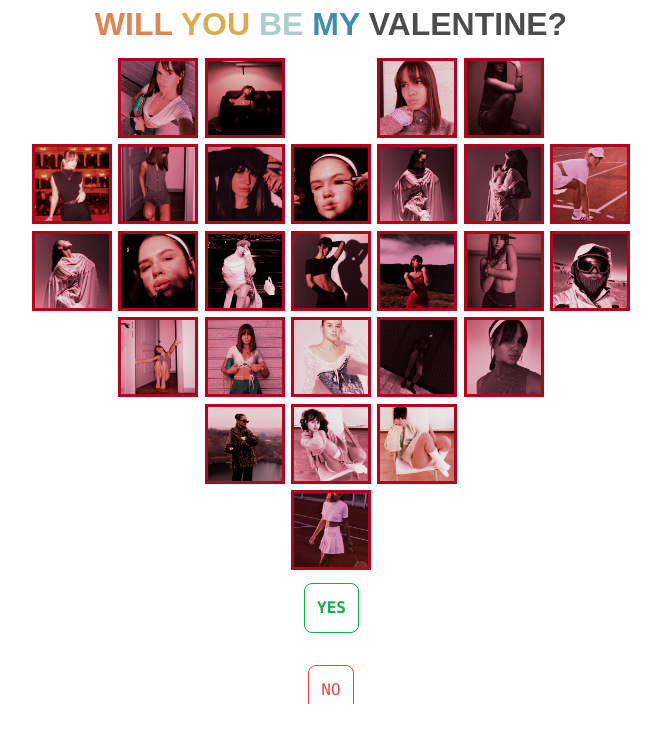
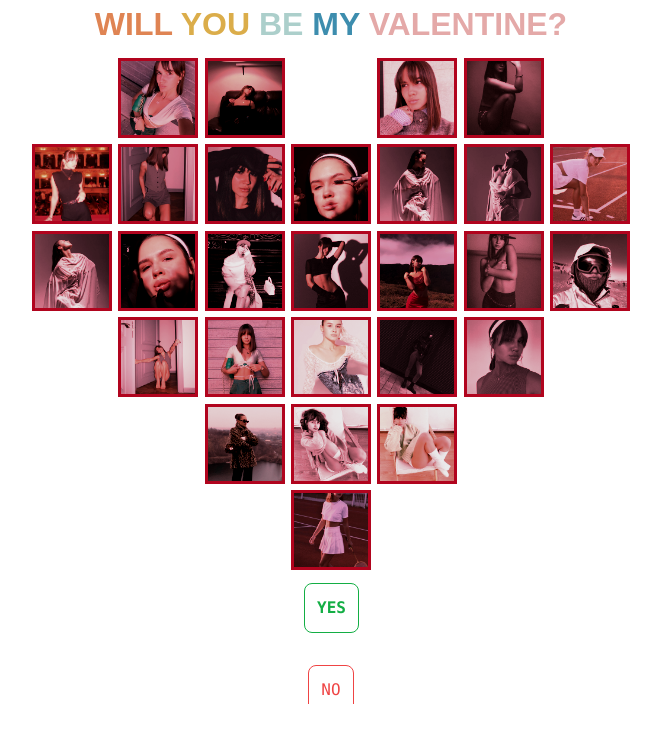
Before and after one commit to michael-shel/valentine, a SvelteKit app: page / in a window 1280 px wide. Shown: the top 734 px of the page, without its empty margins (309-970 px from the left). Built offline with nearby package versions, Linux system fonts and the light colour scheme.

Commit message:
Improvements

```diff
--- a/src/components/PixelHeart.svelte
+++ b/src/components/PixelHeart.svelte
@@ -101,7 +101,7 @@
     0% {
       transform: scale(1);
     }
-    7% {
+    6% {
       transform: scale(1.1);
     }
     20% {
@@ -113,7 +113,7 @@
   }
 
   .item {
-    animation: waveAnimation 7s infinite;
+    animation: waveAnimation 6s infinite;
   }
 
   .heart > .item:nth-child(7n + 1) {
--- a/src/routes/+page.svelte
+++ b/src/routes/+page.svelte
@@ -27,7 +27,7 @@
 </script>
 
 <svelte:head>
-  <title>Will you be</title>
+  <title>Will you be?</title>
   <meta name="description" content="Will you be my Valentine?" />
 </svelte:head>
 
@@ -111,7 +111,7 @@
   }
 
   .title-word-5 {
-    --color-3: #e4a9a8;
+    --color-1: #e4a9a8;
     --color-2: #ff4428;
     --color-3: #85ba94;
   }
```
